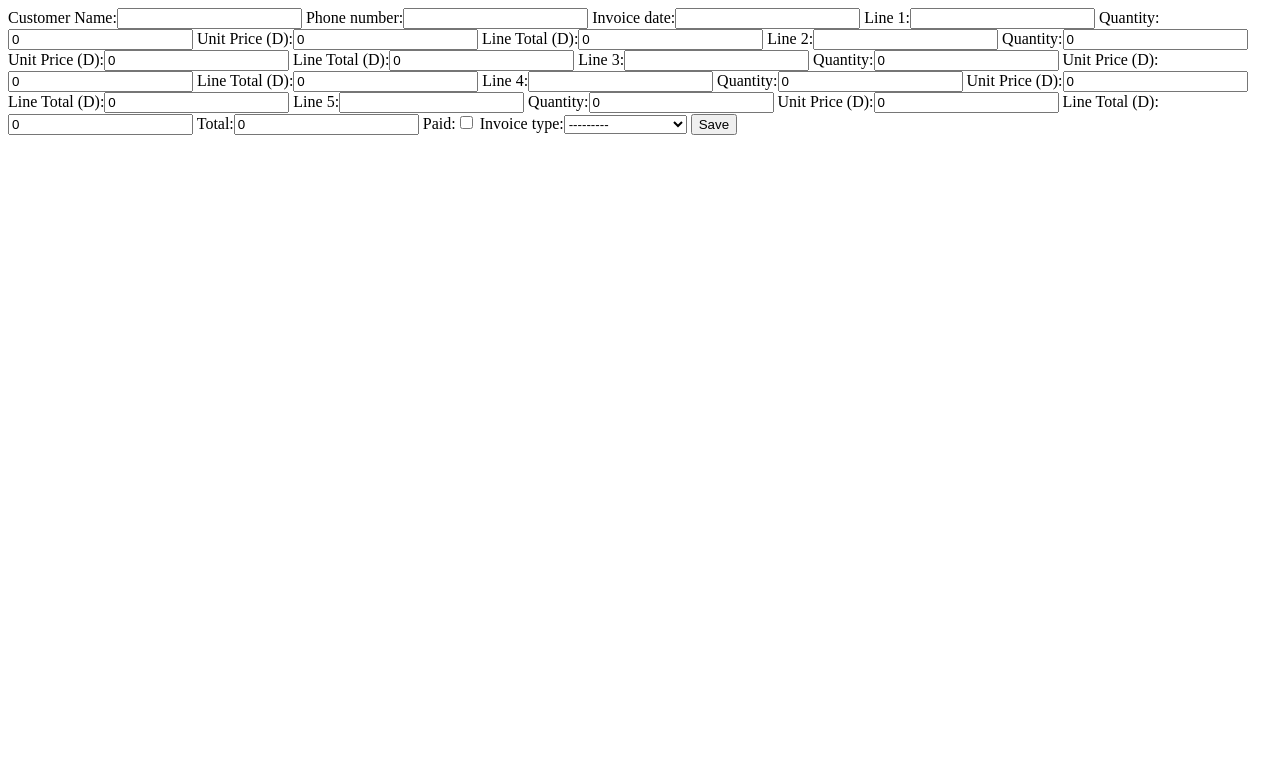
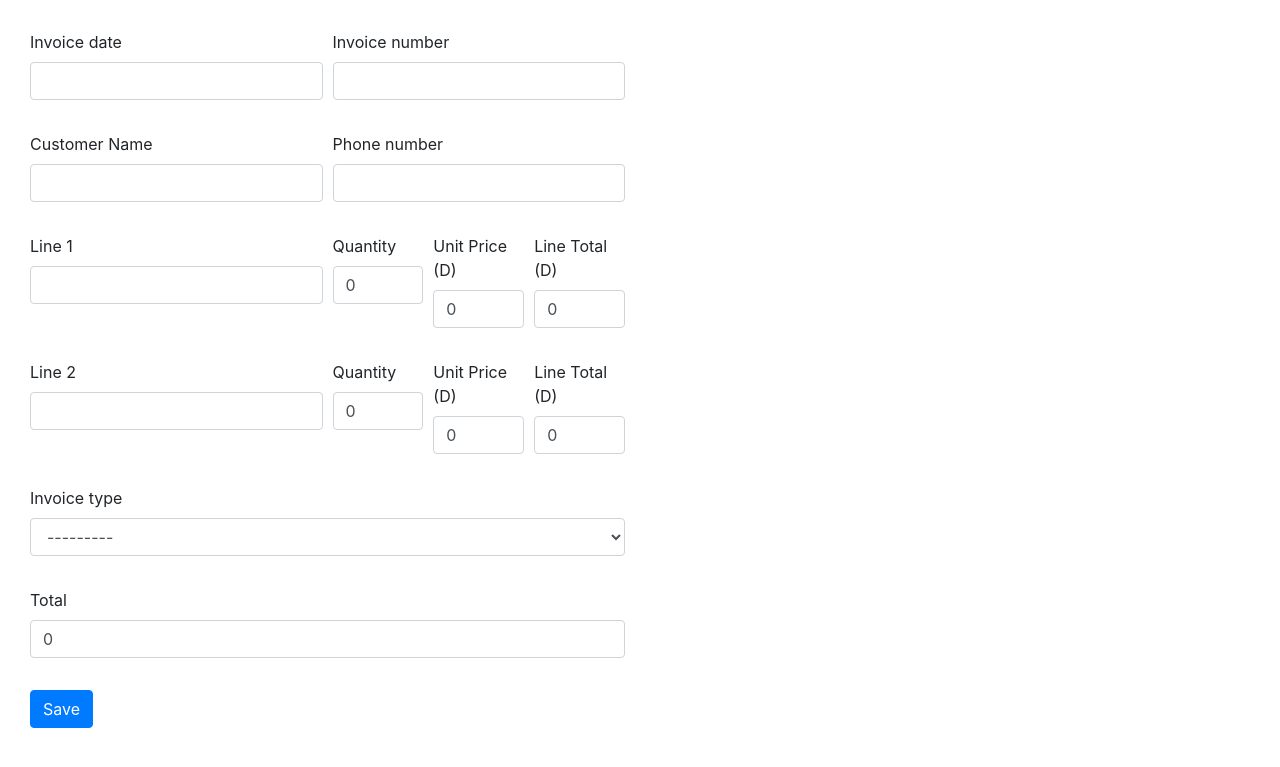
Before and after one commit to kamwanasamwel/invoicemanagement, a Django app: page /add_invoice/ in a window 1280 px wide. Shown: the top 767 px of the page. Run offline with Django 3.2, Linux system fonts and the light colour scheme; some libraries are stand-ins or nearby versions.

Commit message:
styled entry form

```diff
--- a/invoicemanagement/settings.py
+++ b/invoicemanagement/settings.py
@@ -38,6 +38,7 @@ INSTALLED_APPS = [
     'django.contrib.messages',
     'django.contrib.staticfiles',
     'invoicemgmt.apps.InvoicemgmtConfig',
+    'crispy_forms',
 ]
 
 MIDDLEWARE = [
@@ -123,3 +124,7 @@ USE_TZ = True
 # https://docs.djangoproject.com/en/3.1/howto/static-files/
 
 STATIC_URL = '/static/'
+STATICFILES_DIRS = (BASE_DIR / 'static',)
+
+
+CRISPY_TEMPLATE_PACK = 'bootstrap4'
--- a/invoicemgmt/forms.py
+++ b/invoicemgmt/forms.py
@@ -5,7 +5,7 @@ from .models import Invoice
 class InvoiceForm(forms.ModelForm):
     class Meta:
         model = Invoice
-        fields = ['name', 'phone_number', 'invoice_date',
+        fields = ['name', 'phone_number', 'invoice_date', 'invoice_number',
                   'line_one', 'line_one_quantity', 'line_one_unit_price', 'line_one_total_price',
                   'line_two', 'line_two_quantity', 'line_two_unit_price', 'line_two_total_price',
                   'line_three', 'line_three_quantity', 'line_three_unit_price', 'line_three_total_price',
--- /dev/null
+++ b/invoicemgmt/static/css/stylesheet.css
@@ -0,0 +1,13 @@
+body {
+	/* background-color: #eb4634; */
+}
+
+.myClass{
+	text-align: center;
+	border-width: 1px;
+	border-style: solid;
+}
+
+.myForm{
+    margin: 30px;
+}
--- a/invoicemgmt/templates/entry.html
+++ b/invoicemgmt/templates/entry.html
@@ -1,12 +1,82 @@
+{% load static %} {% load crispy_forms_tags %}
 <!DOCTYPE html>
 <html>
   <head>
     <title>{{title}}</title>
+    <link
+      rel="stylesheet"
+      type="text/css"
+      href="https://stackpath.bootstrapcdn.com/bootstrap/4.5.2/css/bootstrap.min.css"
+    />
+    <link href="{% static 'css/stylesheet.css' %}" rel="stylesheet" />
   </head>
   <body>
-    <form method="POST" action="">
-      {% csrf_token %} {{form}}
-      <input type="submit" value="Save" />
-    </form>
+    <div class="myForm">
+      <form method="POST" action="">
+        {% csrf_token %}
+        <div class="row">
+          <div class="col-sm-6">
+            <div class="form-row">
+              <div class="form-group col-md-6">
+                {{ form.invoice_date|as_crispy_field }}
+              </div>
+              <div class="form-group col-md-6">
+                {{ form.invoice_number|as_crispy_field }}
+              </div>
+            </div>
+            <div class="form-row">
+              <div class="form-group col-md-6">
+                {{ form.name|as_crispy_field }}
+              </div>
+              <div class="form-group col-md-6">
+                {{ form.phone_number|as_crispy_field }}
+              </div>
+            </div>
+            <div class="form-row">
+              <div class="form-group col-md-6">
+                {{ form.line_one|as_crispy_field }}
+              </div>
+              <div class="form-group col-md-2">
+                {{ form.line_one_quantity|as_crispy_field }}
+              </div>
+              <div class="form-group col-md-2">
+                {{ form.line_one_unit_price|as_crispy_field }}
+              </div>
+              <div class="form-group col-md-2">
+                {{ form.line_one_total_price|as_crispy_field }}
+              </div>
+            </div>
+
+            <div class="form-row">
+              <div class="form-group col-md-6">
+                {{ form.line_two|as_crispy_field }}
+              </div>
+              <div class="form-group col-md-2">
+                {{ form.line_two_quantity|as_crispy_field }}
+              </div>
+              <div class="form-group col-md-2">
+                {{ form.line_two_unit_price|as_crispy_field }}
+              </div>
+              <div class="form-group col-md-2">
+                {{ form.line_two_total_price|as_crispy_field }}
+              </div>
+            </div>
+            <div class="form-row">
+              <div class="form-group col-md-12">
+                {{ form.invoice_type|as_crispy_field }}
+              </div>
+              <div class="form-group col-md-12">
+                {{ form.total|as_crispy_field }}
+              </div>
+            </div>
+
+            <button type="submit" class="btn btn-primary">Save</button>
+
+            <!-- <input type="submit" value='Submit'/>   -->
+          </div>
+        </div>
+      </form>
+    </div>
+    <!-- End myform -->
   </body>
 </html>
--- a/invoicemgmt/templates/list_invoice.html
+++ b/invoicemgmt/templates/list_invoice.html
@@ -1,7 +1,9 @@
+{% load static %}
 <!DOCTYPE html>
 <html>
   <head>
     <title>List of Invoices</title>
+    <link href="{% static 'css/stylesheet.css' %}" rel="stylesheet" />
   </head>
   <body>
     {{title}} <br />
```
Also changed, not shown: invoicemgmt/templates/home.html (+20 -1 lines).
